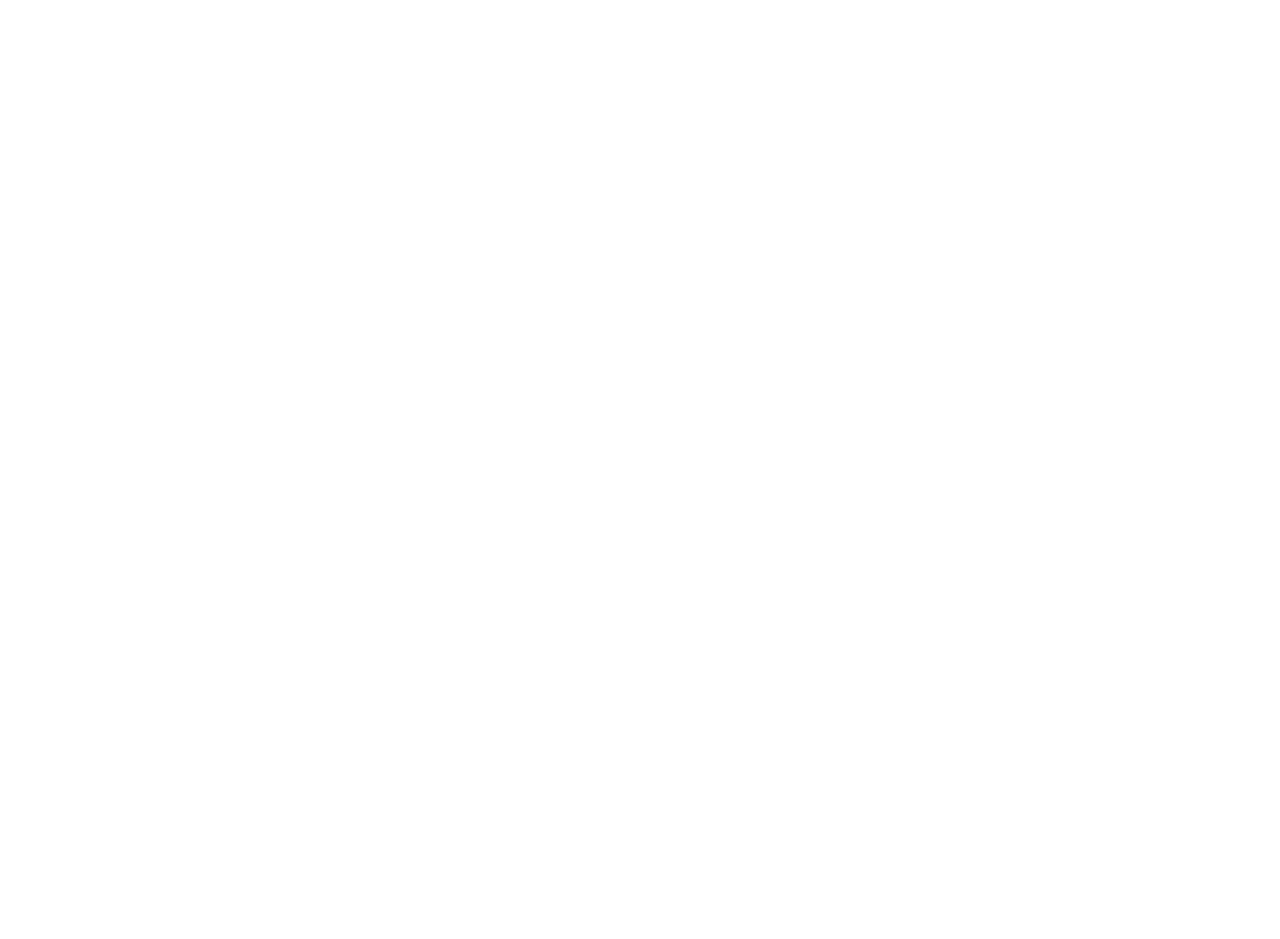
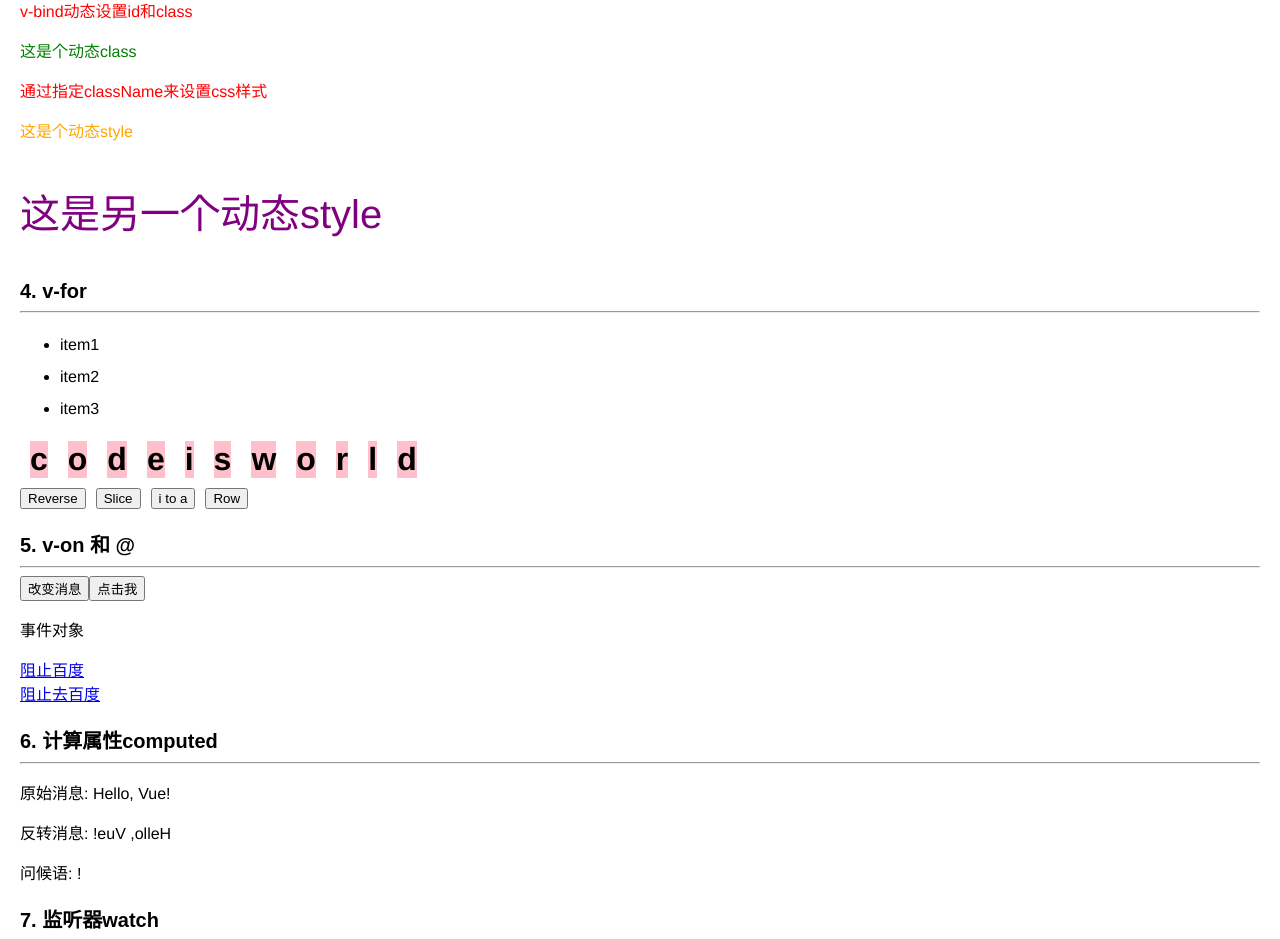
Before and after one commit to xuzepei/vue, a Vue app in the folder my-vue2-project/: page /demo in a window 1280 px wide. Shown: the part 433-1372 px from the top of the page. Before the commit the page ends 800 px from the top, so only its background shows below. Built offline with nearby package versions, Linux system fonts and the light colour scheme; no server answers.

Commit message:
又开始复习vue2

```diff
--- a/my-vue2-project/src/components/MyHelloWorld.vue
+++ b/my-vue2-project/src/components/MyHelloWorld.vue
@@ -1,5 +1,5 @@
 <template>
-    <div>
+    <div class="main_container">
         <div class="title-div" v-pre>1. 插值用法 {{}}</div>
         <hr>
         <h1>{{ msg }}</h1>
@@ -20,7 +20,7 @@
 
         <p :class="isDynamicClass">这是个动态class</p>
         <p :class="className">通过指定className来设置css样式</p>
-        <p :style="{ color: dynaimcColor }">这是个动态style</p>
+        <p :style="{ color: dynamicColor }">这是个动态style</p>
         <p :style="myDynamicStyle">这是另一个动态style</p>
 
         <div class="title-div" v-pre>4. v-for</div>
@@ -28,13 +28,14 @@
         <ul>
             <li v-for="item in items" :key="item.id">{{ item.name }}</li>
         </ul>
-        <div class="v-for-row">
-            <span class="v-for-row-item" v-for="(value, index) in items2" :key="index">{{ value }}</span>
+        <div :class="rowOrColumnClass">
+            <span :class="rowOrColumnItemClass" v-for="(value, index) in items2" :key="index">{{ value }}</span>
         </div>
         <div class="v-for-buttons">
             <button @click="clickedReverseBtn">Reverse</button>
             <button @click="clickedSliceBtn">Slice</button>
             <button @click="clickedChangeBtn">{{ isChanged ? "a to i" : "i to a" }}</button>
+            <button @click="clickedChangeRowOrColumnBtn">{{ rowOrColumnBtnName }}</button>
         </div>
 
         <div class="title-div" v-pre>5. v-on 和 @</div>
@@ -144,7 +145,7 @@
         <div class="title-div" v-pre>15. Attribute绑定</div>
         <div :title="msg">鼠标停留在我这里看看</div>
         <div :class="{ beRed: isRed }" @click="toggleRed">动态class, 点击后变红色。</div>
-        <div :style="{ color: dynaimcColor }" @click="toggleColor">动态style,点击后改变颜色</div>
+        <div :style="{ color: dynamicColor }" @click="toggleColor">动态style,点击后改变颜色</div>
         <hr>
         <div class="title-div" v-pre>16. 条件与循环</div>
         <button @click="show = !show">{{ show ? "Hide List" : "Show List" }}</button>
@@ -205,7 +206,7 @@
 
         <div class="title-div" v-pre>20. v-for与对象</div>
         <ul>
-            <li v-for="(value, key, index) in myObject" :key=index>
+            <li v-for="(value, key, index) in myObject" :key="index">
                 {{ index }}. {{ handleKeyInVFor(key) }}: {{ value }}
             </li>
         </ul>
@@ -218,19 +219,19 @@
             <button>Add Todo</button>
         </form>
         <ul>
-            <li v-for="todo in filteredTodos" :key=todo.id>
+            <li v-for="todo in filteredTodos" :key="todo.id">
                 <input type="checkbox" v-model="todo.done">
                 <del v-if="todo.done">{{ todo.id }}. {{ todo.text }}</del>
                 <span v-else>{{ todo.id }}. {{ todo.text }}</span>
                 <button @click="removeTodo(todo)">X</button>
             </li>
         </ul>
-        <button @click="clikcedHideCompletedButton">{{ this.hideCompleted ? "Show all" : "Hide completed"}}</button>
+        <button @click="clickedHideCompletedButton">{{ this.hideCompleted ? "Show all" : "Hide completed" }}</button>
         <hr>
         <div class="title-div" v-pre>22. 生命周期和模板引用</div>
         <p ref="pElementRef">hello</p>
         <div class="title-div" v-pre>23. 侦听器</div>
-        <p>Todo id: {{todoId}}</p>
+        <p>Todo id: {{ todoId }}</p>
         <button @click="todoId++" :disabled="!todoData">Fetch next todo</button>
         <p v-if="!todoData">Loading...</p>
         <pre v-else>{{ todoData }}</pre>
@@ -242,6 +243,10 @@
 </template>
 
 <style>
+.main_container {
+    margin: 20px;
+}
+
 div {
     text-align: left;
 }
@@ -276,9 +281,24 @@
 .v-for-row-item {
     font-size: 32px;
     font-weight: bold;
-    margin-right: 10px;
+    margin-left: 10px;
+    /* 修改这里 */
     background-color: pink;
 }
+
+.v-for-column {
+    display: flex;
+    flex-direction: column;
+}
+
+.v-for-column-item {
+    font-size: 32px;
+    font-weight: bold;
+    margin-bottom: 10px;
+    /* 修改这里 */
+    background-color: blue;
+}
+
 
 .v-for-buttons button {
     margin-right: 10px;
@@ -341,7 +361,10 @@
                 green_class: true //这里green_class是class为green_class的css, true表示这个css将生效
             },
             className: "beRed",
-            dynaimcColor: "orange",
+            rowOrColumnClass: "v-for-row",
+            rowOrColumnItemClass: "v-for-row-item",
+            rowOrColumnBtnName: "Row",
+            dynamicColor: "orange",
             myDynamicStyle: { "font-size": "40px", "color": "purple", "text-align": "left" },
             username: "",
             password: "",
@@ -376,6 +399,7 @@
             hideCompleted: false,
             todoId: 1,
             todoData: null,
+            greetingMsg: '',
         };
     },
     computed: {
@@ -388,10 +412,10 @@
         greeting: {
             set(value) {
                 console.log("greeting: " + this.value)
-                this.greeting = value
+                this.greetingMsg = value
             },
             get() {
-                return `Hello, ${this.name}!`;
+                return `${this.greetingMsg}!`;
             }
         },
         selectAll: {
@@ -518,6 +542,18 @@
             }
         },
 
+        clickedChangeRowOrColumnBtn() {
+            if (this.rowOrColumnBtnName == "Row") {
+                this.rowOrColumnClass = "v-for-column";
+                this.rowOrColumnItemClass = "v-for-column-item";
+                this.rowOrColumnBtnName = "Column";
+            } else {
+                this.rowOrColumnClass = "v-for-row";
+                this.rowOrColumnItemClass = "v-for-row-item";
+                this.rowOrColumnBtnName = "Row";
+            }
+        },
+
         handleCheckboxChange() {
             console.log(this.hobbies);
         },
@@ -531,7 +567,7 @@
         },
 
         toggleColor() {
-            this.dynaimcColor = this.dynaimcColor === 'orange' ? 'blue' : 'orange';
+            this.dynamicColor = this.dynamicColor === 'orange' ? 'blue' : 'orange';
         },
 
         popNumber() {
@@ -576,7 +612,7 @@
             this.todos = this.todos.filter(t => t.id != todo.id)
         },
 
-        clikcedHideCompletedButton() {
+        clickedHideCompletedButton() {
             this.hideCompleted = !this.hideCompleted;
         },
 
--- a/my-vue2-project/src/router.js
+++ b/my-vue2-project/src/router.js
@@ -29,7 +29,8 @@
                 component: Cases
                 }], redirect: '/dashboard'
         },
-        { path: '/login', name: 'Login', component: Login }
+        { path: '/login', name: 'Login', component: Login },
+        { path: '/demo', name: 'MyHelloWorld', component: MyHelloWorld }
     ]
 })
 
@@ -51,7 +52,7 @@
     //要求登录的
     if (to.matched.some(record => record.meta.requireAuth)) {
         if (!isLoggedIn) {
-            //为登录，则需要跳转到登录页
+            //未登录，则需要跳转到登录页
             next({
                 path: "/login",
                 query: { redirect: to.fullPath }
```
